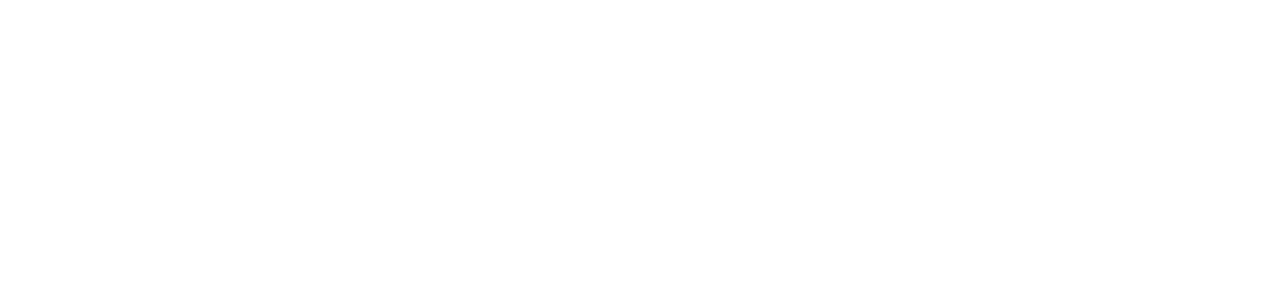
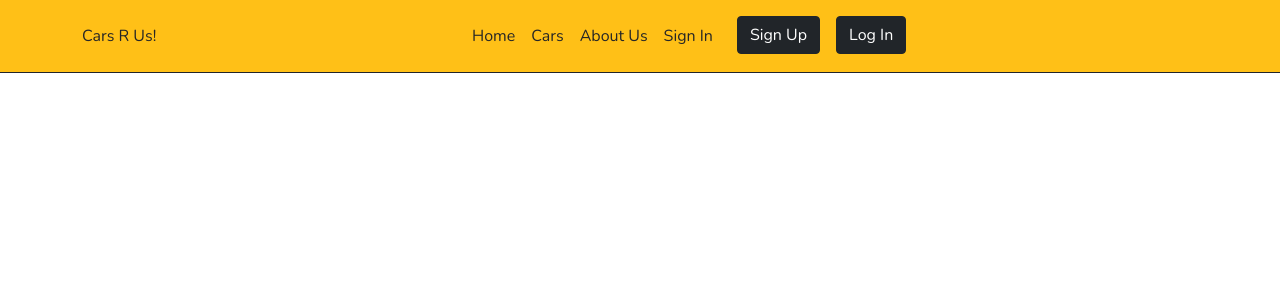
Before and after one commit to minionsrahat/Full-Stack-CarsRus-ClientSide, a React (Create React App) app: page / in a window 1280 px wide. Shown: the top 300 px of the page. Built offline with nearby package versions, Linux system fonts and the light colour scheme; a web font is replaced by a local one.

Commit message:
navbar components added

```diff
--- a/src/App.js
+++ b/src/App.js
@@ -1,9 +1,13 @@
 import logo from './logo.svg';
 import './App.css';
+import Nabvar from './Components/Navbar/Nabvar';
 
 function App() {
   return (
    <>
+   <Nabvar>
+
+   </Nabvar>
    </>
   );
 }
--- /dev/null
+++ b/src/Components/Navbar/Nabvar.js
@@ -0,0 +1,42 @@
+import React from 'react';
+
+const Nabvar = () => {
+    return (
+        <>
+         <nav className="navbar navbar-expand-lg navbar-scroll fixed-top shadow-0 border-bottom border-dark">
+        <div className="container">
+            <div className="navbar-brand d-flex align-items-center">
+            Cars R Us!
+            </div>
+          <button className="navbar-toggler" type="button" data-bs-toggle="collapse"
+          data-bs-target="#navbarSupportedContent" aria-controls="navbarSupportedContent" aria-expanded="false"
+            aria-label="Toggle navigation">
+            <i className="fas fa-bars"></i>
+          </button>
+          <div className="collapse navbar-collapse" id="navbarSupportedContent">
+            <ul className="navbar-nav mx-auto">
+              <li className="nav-item">
+                <a className="nav-link" href="#!">Home</a>
+              </li>
+              <li className="nav-item">
+                <a className="nav-link" href="#!">Cars</a>
+              </li>
+              <li className="nav-item">
+                <a className="nav-link" href="#!">About Us</a>
+              </li>
+              <li className="nav-item">
+                <a className="nav-link" href="#!">Sign In</a>
+              </li>
+             <li className="nav-item">
+              <button type="button" className="btn btn-dark ms-3">Sign Up</button>
+              <button type="button" className="btn btn-dark ms-3">Log In</button>
+             </li>
+            </ul>
+          </div>
+        </div>
+      </nav>
+        </>
+    );
+};
+
+export default Nabvar;
```
Also changed, not shown: src/firebase.js (+1 -6 lines), src/Components/Banner/Banner.css (added), src/Components/Banner/Banner.js (added), src/Components/Home/Home.css (added), src/Components/Home/Home.js (added), src/Components/Navbar/Navbar.css (added).
